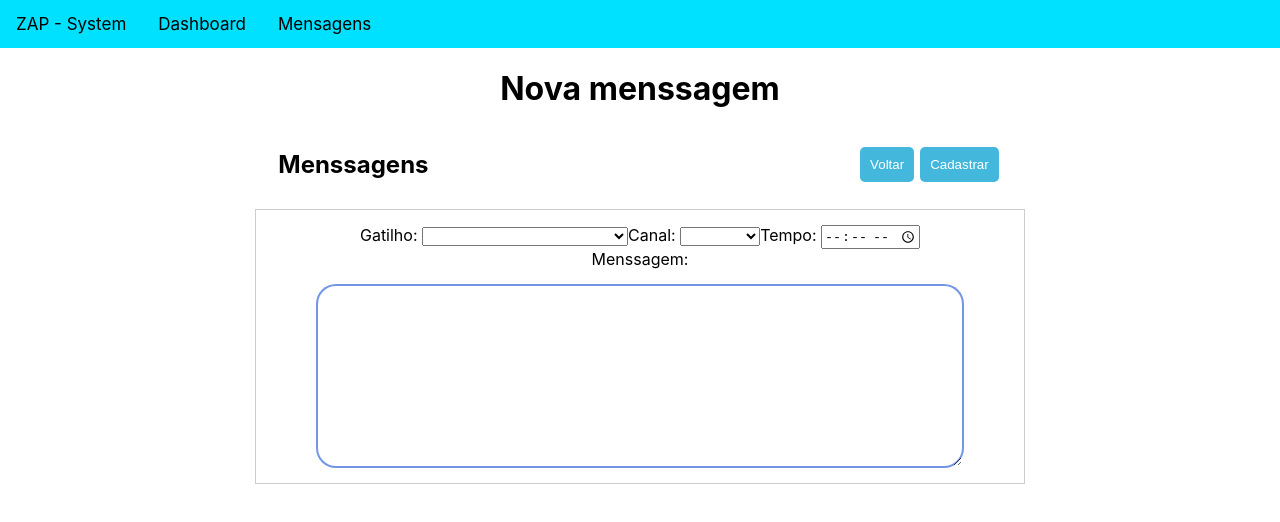
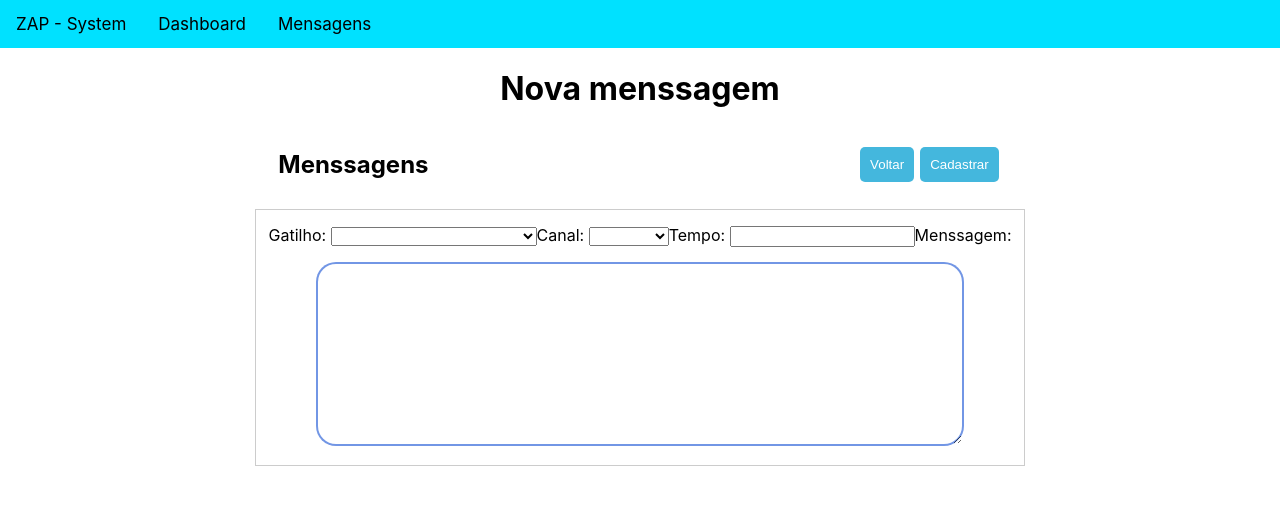
Before and after one commit to rafavilvert/Zap-System-Senai, a React (Create React App) app: page /newmessage in a window 1280 px wide. Shown: the top 522 px of the page. Built offline with nearby package versions, Linux system fonts and the light colour scheme.

Commit message:
Register Message Done

```diff
--- a/db.json
+++ b/db.json
@@ -34,6 +34,34 @@
       "trigger": "fez_pix",
       "timer": "2323",
       "message": "23232323"
+    },
+    {
+      "trigger": "você é um zapper",
+      "channel": "telefonema",
+      "timer": "20",
+      "message": "Você ganhou na casa feliz",
+      "id": 1631313726741
+    },
+    {
+      "trigger": "falou_com_atendimento",
+      "channel": "email",
+      "timer": "15:30",
+      "message": "Agora a bagaça funciona",
+      "id": 1631313726742
+    },
+    {
+      "trigger": "deletou_chave_pix",
+      "channel": "whatsapp",
+      "timer": "36",
+      "message": "Você é tanso, deletou sua chave pix, volte duas casas.",
+      "id": 1631313726743
+    },
+    {
+      "trigger": "recarregou_celular",
+      "channel": "sms",
+      "timer": "6",
+      "message": "Sua Recarga foi realizada com sucesso!.",
+      "id": 1631313726744
     }
   ],
   "channels": [
--- a/src/pages/MessagePage/MessagePage.jsx
+++ b/src/pages/MessagePage/MessagePage.jsx
@@ -40,7 +40,7 @@ const MessagePage = (props) => {
             <div>
                 <h2>Menssagens</h2>
                 <section>
-                    <button>Pesquisar</button>
+                    <button type='submit' onClick={handleSubmit}>Pesquisar</button>
                     <Link to="/newmessage"><button>Nova menssagem</button></Link>
                 </section>
                 <form onSubmit={handleSubmit}>
@@ -66,7 +66,6 @@ const MessagePage = (props) => {
                     </select>
                     <label htmlFor="timer">Tempo: </label>
                     <input type="text" value={searchTimer} onChange={(event) => setSearchTimer(event.target.value)} />
-                    <button type='submit'>Cadastrar</button>
                 </form>
             </div>
             <table>
--- a/src/pages/NewMessage/NewMessage.jsx
+++ b/src/pages/NewMessage/NewMessage.jsx
@@ -1,9 +1,30 @@
-import React from 'react';
+import React, { useState } from 'react';
 import Navbar from '../../components/Navbar/Navbar';
+
+import api from '../../components/services/api'
 
 import './NewMessage.css'
 
 const NewMessage = () => {
+    const [registerTrigger, setRegisterTrigger] = useState('')
+    const [registerChannel, setRegisterChannel] = useState('')
+    const [registerTimer, setRegisterTimer] = useState('')
+    const [registermessage, setRegisterMessage] = useState('')
+
+    const handleSubmit = async (event) => {
+        event.preventDefault();
+
+        const response = await api.post('/messages', {
+            trigger: registerTrigger,
+            channel: registerChannel,
+            timer: registerTimer,
+            message: registermessage
+        });
+        console.log(response.data);
+
+
+    }
+
     return (
         <>
             <Navbar />
@@ -12,13 +33,13 @@ const NewMessage = () => {
                 <h2>Menssagens</h2>
                 <div>
                     <button>Voltar</button>
-                    <button>Cadastrar</button>
+                    <button type='submit' onClick={handleSubmit}>Cadastrar</button>
                 </div>
             </div>
             <div className="form-new-message">
-                <div>
+                <form onSubmit={handleSubmit}>
                     <label htmlFor="trigger">Gatilho: </label>
-                    <select name="trigger" id="trigger">
+                    <select name="trigger" id="trigger" value={registerTrigger} onChange={(event) => setRegisterTrigger(event.target.value)} >
                         <option defaultValue value></option>
                         <option value="abertura_conta">abertura_conta</option>
                         <option value="fez-pix">fez-pix</option>
@@ -31,17 +52,18 @@ const NewMessage = () => {
                         <option value="falou_com_atendimento">falou_com_atendimento</option>
                     </select>
                     <label htmlFor="channel">Canal: </label>
-                    <select name="channel" id="channel">
+                    <select name="channel" id="channel" value={registerChannel} onChange={(event) => setRegisterChannel(event.target.value)} >
                         <option defaultValue value></option>
                         <option value="sms">sms</option>
                         <option value="whatsapp">whatsapp</option>
                         <option value="email">email</option>
                     </select>
                     <label htmlFor="timer">Tempo: </label>
-                    <input type="time" name="timer" />
-                </div>
-                <label htmlFor="message">Menssagem: </label>
-                <textarea type="text" name="message" />
+                    <input type="text" name="timer" value={registerTimer} onChange={(event) => setRegisterTimer(event.target.value)} />
+
+                    <label htmlFor="message">Menssagem: </label>
+                    <textarea type="text" name="message" value={registermessage} onChange={(event) => setRegisterMessage(event.target.value)} />
+                </form>
             </div>
         </>
     );
```
Lines whose indentation alone changed are shown as unchanged.
